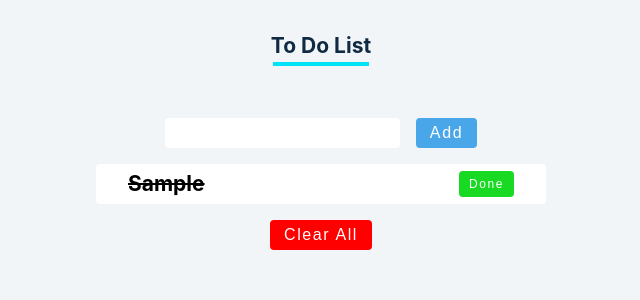
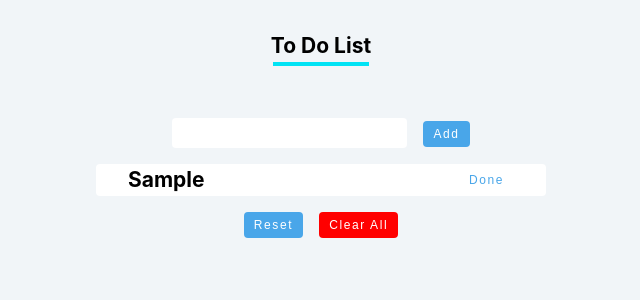
Before and after one commit to reddyabilash919/ToDoList, a React (Create React App) app: page / in a window 1280 px wide. Both pictures are taken after typing "Sample" into the empty fields and a click on the button "Add". Shown: the top 300 px of the page, without its empty margins (319-959 px from the left). Built offline with nearby package versions, Linux system fonts and the light colour scheme; no server answers.

Commit message:
reset button added, removed unused files and code

```diff
--- a/src/App.js
+++ b/src/App.js
@@ -34,21 +34,23 @@ function App() {
 
   useEffect(() => {
     getQuotes();
-     fetchData();
+    fetchData();
+
   }, [])
+
+
 
   const handleSubmit = (e) => {
     e.preventDefault();
     if(task) {
-       const addTask = {task}
       let newId=new Date().getTime().toString();
-      const colour ="white";
+      const status = "created";
       Axios.post(`http://${app_url}:3003/api/insert`,{
         id:newId,
         list : task,
-        colour: colour,
+        status:status,
     })
-     setToDoList([...toDoList,{value: task, id:newId, colour:colour}])
+     setToDoList([...toDoList,{value: task, id:newId, status:status}])
       setTask('');
     }
     else {
@@ -71,7 +73,7 @@ function App() {
       if (item.id === id) {
         const updatedItem = {
           ...item,
-          colour: "rgb(7, 245, 114)",
+         status:"completed",
         };
 
     console.log(id)
@@ -84,17 +86,40 @@ function App() {
      console.log(id + " axios id ")
      Axios.put(`http://${app_url}:3003/api/update`,{
         id : id,
-        colour: "rgb(7, 245, 114)",
+        status:"completed",
     })
 
     setToDoList(newList);
+
 
 
   }
 
   const clearAll = ()=> {
     Axios.delete(`http://${app_url}:3003/api/delete/all`)
-    setToDoList([])
+     setToDoList([])
+  }
+
+  const resetAll =() =>{
+
+    const newList = toDoList.map((item) => {
+
+        const updatedItem = {
+          ...item,
+         status:"created",
+        };
+
+
+    console.log(toDoList)
+        return updatedItem;
+      }
+
+
+    );
+
+    Axios.put(`http://${app_url}:3003/api/reset/all`)
+
+    setToDoList(newList);
   }
 
 
@@ -129,14 +154,24 @@ function App() {
 
       </section>
       <div className="container">
+        { (toDoList.length !==0) ?
+          <button style={{ colour:'black'}} className="btn" onClick={()=>{
+                resetAll()
+            }} >Reset</button>
+            : <div> </div>
+          }
         {
           (toDoList.length !==0) ?
-          <button style={{backgroundColor:'red', colour:'black'}} className="btn" onClick={()=>{
+          <button style={{backgroundColor:'red'}} className="btn" onClick={()=>{
                 clearAll()
             }} >Clear All</button>
             : <div> </div>
 
           }
+
+
+
+
 
       </div>
 
--- a/src/Task.js
+++ b/src/Task.js
@@ -1,19 +1,18 @@
 import {React} from 'react';
-import {useState} from 'react';
 
 const Tasks= (props) => {
 
-    const [textColor, setTextColor] = useState('black')
 
-    const {colour,value, id} = props.list;
+    const {status,value, id} = props.list;
 
     return (
         <>
-        <div style={{backgroundColor:colour}} className="item" key={id}>
-           <h2 style={{color:textColor}}><del>{value} </del></h2>
+
+        <div  className="item" key={id}>
+           <h2 style={(status==="completed")?{textDecoration:"line-through"}:{textDecoration:"none"} }>{value} </h2>
            {
-               (colour==="rgb(7, 245, 114)") ?
-               <button className="remove-btn" onClick={()=>{
+               (status==="completed") ?
+               <button style={{textDecoration:"none"}} className="remove-btn" onClick={()=>{
                props.remove(id)
            }}>Remove</button>
            :
--- a/src/index.css
+++ b/src/index.css
@@ -87,6 +87,7 @@ h1 {
 }
 h2 {
   text-align: center;
+  color: black;
 }
 
 .underline {
@@ -106,11 +107,11 @@ section {
   display: inline-block;
   background: var(--clr-primary-5);
   color: var(--clr-white);
-  padding: 0.25rem 0.75rem;
+  padding: 0.25rem 0.5rem;
   border-radius: var(--radius);
   border-color: transparent;
   text-transform: capitalize;
-  font-size: 1rem;
+  font-size: 0.75rem;
   letter-spacing: var(--spacing);
   margin-top: 0rm;
   margin-left: 0.5rem;
@@ -118,6 +119,7 @@ section {
   cursor: pointer;
   transition: var(--transition);
 }
+
 .btn:hover {
   background: var(--clr-primary-1);
   color: var(--clr-primary-5);
@@ -144,12 +146,10 @@ input {
   display: flex;
   justify-content: space-between;
   max-width: var(--fixed-width);
-  max-height: 2.5rem;
+  max-height: 2rem;
   padding-left: 0%;
-
   margin: 1rem auto;
   align-items: center;
-
   border-radius: var(--radius);
 }
 /* .item button, */
@@ -161,7 +161,7 @@ input {
   cursor: pointer;
 }
 .item {
-  padding: 1rem 2rem;
+  padding: 0.5rem 2rem;
 }
 .item h4 {
   margin-bottom: 0;
@@ -210,8 +210,9 @@ input {
 .remove-btn {
   display: inline-block;
   align-items: center;
-  background: rgb(226, 15, 15);
-  color: var(--clr-white);
+  background-color: white;
+  color: red;
+  /* color: var(--clr-white); */
   padding: 0.25rem 0.5rem;
   border-radius: var(--radius);
   border-color: transparent;
@@ -221,14 +222,16 @@ input {
   margin-right: 0%;
   /* margin: 2rem auto; */
   cursor: pointer;
+  text-decoration: none;
   transition: var(--transition);
 }
 
 .done-btn {
   display: inline-block;
   align-items: center;
-  background: rgb(24, 218, 34);
-  color: var(--clr-white);
+  /* color: rgb(24, 218, 34); */
+  color: var(--clr-primary-5);
+  background-color: var(--clr-white);
   padding: 0.25rem 0.5rem;
   border-radius: var(--radius);
   border-color: transparent;
@@ -238,6 +241,7 @@ input {
   margin-right: 0%;
   /* margin: 2rem auto; */
   cursor: pointer;
+  text-decoration: none;
   transition: var(--transition);
 }
 .btn:hover {
@@ -246,13 +250,13 @@ input {
 }
 
 .done-btn:hover {
-  background: rgb(115, 235, 121);
-  color: black;
+  background: var(--clr-primary-5);
+  color: white;
 }
 
 .remove-btn:hover {
-  background: white;
-  color: red;
+  background: red;
+  color: white;
 }
 
 .container {
```
Also changed, not shown: Budget.js (deleted, +0 -42 lines).
